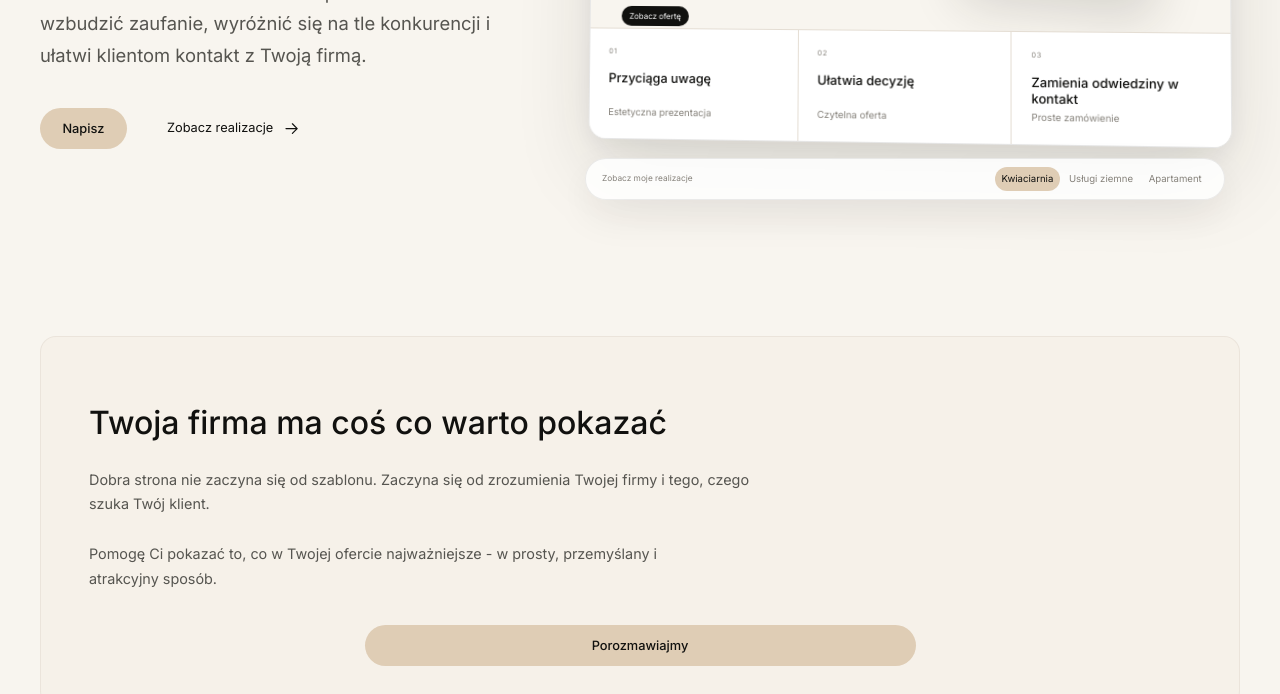
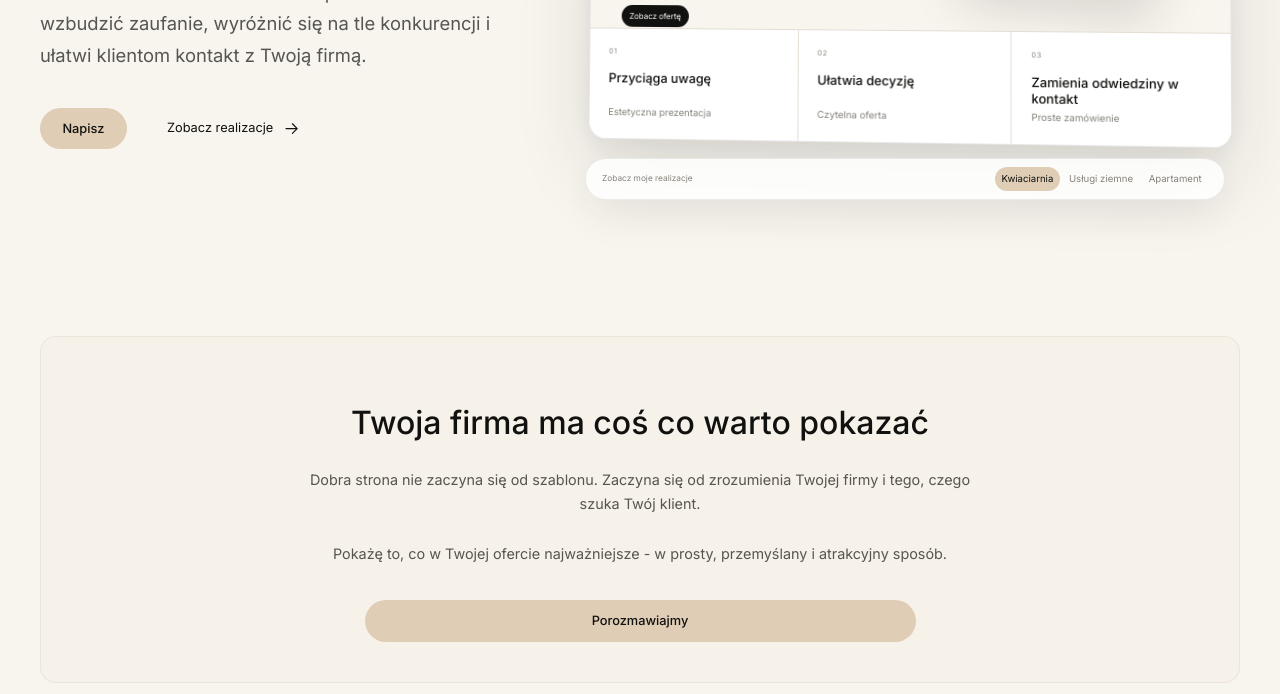
Before and after one commit to LesSyl/Sylwialesner.pl, a website: page index.html in a window 1280 px wide. Shown: the part 556-1250 px from the top of the page. Drawn offline with Linux system fonts and the light colour scheme.

Commit message:
changing links in mockup-main-image, adding text-align:center to conversion-panel__description and adding links to mockup-cta

```diff
--- a/index.html
+++ b/index.html
@@ -162,16 +162,16 @@
                                         <p>
                                             Profesjonalna strona, która pracuje na Twój biznes.
                                         </p>
-
+                                        <a class="text-link" href="#oferta">
                                             <span class="mockup-cta">
                                                 Zobacz ofertę
                                             </span>
-
+                                        </a>
                                     </div>
 
                                     <div class="mockup-hero__visual">
                                         <div class="mockup-main-image">
-                                            <img src="/dist/img/myprojects/stronaInternetowaSylwiaLesner.png"
+                                            <img src="./dist/img/myprojects/stronaInternetowaSylwiaLesner.png"
                                                 alt="Podgląd realizacji strony internetowej dla kwiaciarni">
                                         </div>
                                     </div>
@@ -256,16 +256,16 @@
                                         <p>
                                             Profesjonalna obecność w sieci pomaga przekonać klienta, że warto Ci zaufać.
                                         </p>
-
+                                        <a class="text-link" href="#realizacje">
                                             <span class="mockup-cta">
                                                 Sprawdź usługi
                                             </span>
-
+                                        </a>
                                     </div>
 
                                     <div class="mockup-hero__visual">
                                         <div class="mockup-main-image">
-                                            <img src="/dist/img/myprojects/sylwialesnermockup.png"
+                                            <img src="./dist/img/myprojects/sylwialesnermockup.png"
                                                 alt="Podgląd realizacji strony internetowej firmy oferującej usługi koparką i wywrotką">
                                         </div>
                                     </div>
@@ -350,11 +350,11 @@
                                         <p>
                                             Dobra strona prowadzi klienta od pierwszego wrażenia do konkretnej decyzji.
                                         </p>
-
+                                        <a class="text-link" href="#realizacje">
                                             <span class="mockup-cta">
                                                 Zobacz apartament
                                             </span>
-
+                                        </a>
                                     </div>
 
                                     <div class="mockup-hero__visual">
@@ -453,7 +453,7 @@
                         </p>
                         <br>
                         <p class="conversion-panel__description">
-                            Pomogę Ci pokazać to, co w Twojej ofercie najważniejsze - w prosty, przemyślany i atrakcyjny
+                            Pokażę to, co w Twojej ofercie najważniejsze - w prosty, przemyślany i atrakcyjny
                             sposób.
                         </p>
                     </div>
@@ -613,7 +613,7 @@
 
                         <p class="conversion-panel__description">
                             Nie każdy biznes potrzebuje rozbudowanej strony, wielu podstron czy dodatkowych funkcji.
-                            Dlatego zamiast wciskać gotowy pakiet, skupiamy się na tym, co faktycznie ma pomóc Twojej
+                            Dlatego zamiast wciskać gotowy pakiet, skupiam się na tym, co faktycznie ma pomóc Twojej
                             firmie w internecie.
                         </p>
                     </div>
--- a/src/sass/main.scss
+++ b/src/sass/main.scss
@@ -841,8 +841,9 @@ svg {
 .conversion-panel {
 	&__box {
 		display: grid;
+		text-align: center;
+		align-items: center;
 		gap: 0.5em;
-		align-items: center;
 		padding: 1.5em;
 		background-color: colors.$color-background-card;
 		border: 0.06em solid rgba(colors.$color-border, 0.6);
@@ -850,6 +851,10 @@ svg {
 	}
 
 	&__content {
+		display: flex;
+		flex-direction: column;
+		justify-content: center;
+		align-items: center;
 		min-width: 0;
 	}
 
@@ -860,6 +865,10 @@ svg {
 	}
 
 	&__description {
+		display: flex;
+		flex-direction: column;
+		justify-content: center;
+		align-items: center;
 		max-width: 48em;
 		margin: 0;
 		color: colors.$color-text-muted;
@@ -1118,92 +1127,6 @@ svg {
 		}
 	}
 }
-
-// Mini
-
-// /* =========================================================
-//    TABLET
-//    ========================================================= */
-
-// @include mixins.tablet-mini {
-// 	.services {
-// 		&__grid {
-// 			grid-template-columns: repeat(2, minmax(0, 1fr));
-// 			gap: 4em 3em;
-// 		}
-// 	}
-// }
-
-// /* =========================================================
-//    DESKTOP
-//    ========================================================= */
-
-// @include mixins.desktop {
-// 	.services {
-// 		&__grid {
-// 			grid-template-columns: repeat(3, minmax(0, 1fr));
-// 			gap: 4.5em 3em;
-// 			margin-top: 4em;
-// 		}
-// 	}
-// }
-
-// .sales-department {
-// 	&__box {
-// 		display: grid;
-// 		gap: 2em;
-// 		align-items: center;
-// 		padding: 2em;
-// 		background-color: colors.$color-background-card;
-// 		border: 0.06em solid rgba(colors.$color-border, 0.6);
-// 		border-radius: 1em;
-// 	}
-
-// 	&__logo {
-// 		display: grid;
-// 		place-items: center;
-// 		width: 2em;
-// 		height: 2em;
-// 		margin-inline: auto;
-// 		border: 0.03em solid colors.$color-text;
-// 		border-radius: 50%;
-// 		font-family: Georgia, serif;
-// 		font-size: 5rem;
-// 		line-height: 1;
-// 	}
-
-// 	&__title {
-// 		margin-bottom: 2em;
-// 		font-size: clamp(1.5rem, 5vw, 2rem);
-// 	}
-
-// 	&__description {
-// 		max-width: 42em;
-// 		margin-bottom: 1.2em;
-// 		color: colors.$color-text-muted;
-// 		font-size: 0.8rem;
-// 	}
-
-// 	&__features {
-// 		display: grid;
-// 		gap: 0.5em;
-// 		color: colors.$color-text-muted;
-// 		font-size: 0.8rem;
-
-// 		li {
-// 			position: relative;
-// 			padding-left: 1.5em;
-
-// 			&::before {
-// 				content: '✓';
-// 				position: absolute;
-// 				top: 0;
-// 				left: 0;
-// 				color: colors.$color-text-muted;
-// 			}
-// 		}
-// 	}
-// }
 
 @include mixins.mini {
 	.hero {
```
Also changed, not shown: dist/css/main.min.css, 1 other file. Lines whose indentation alone changed are shown as unchanged.
